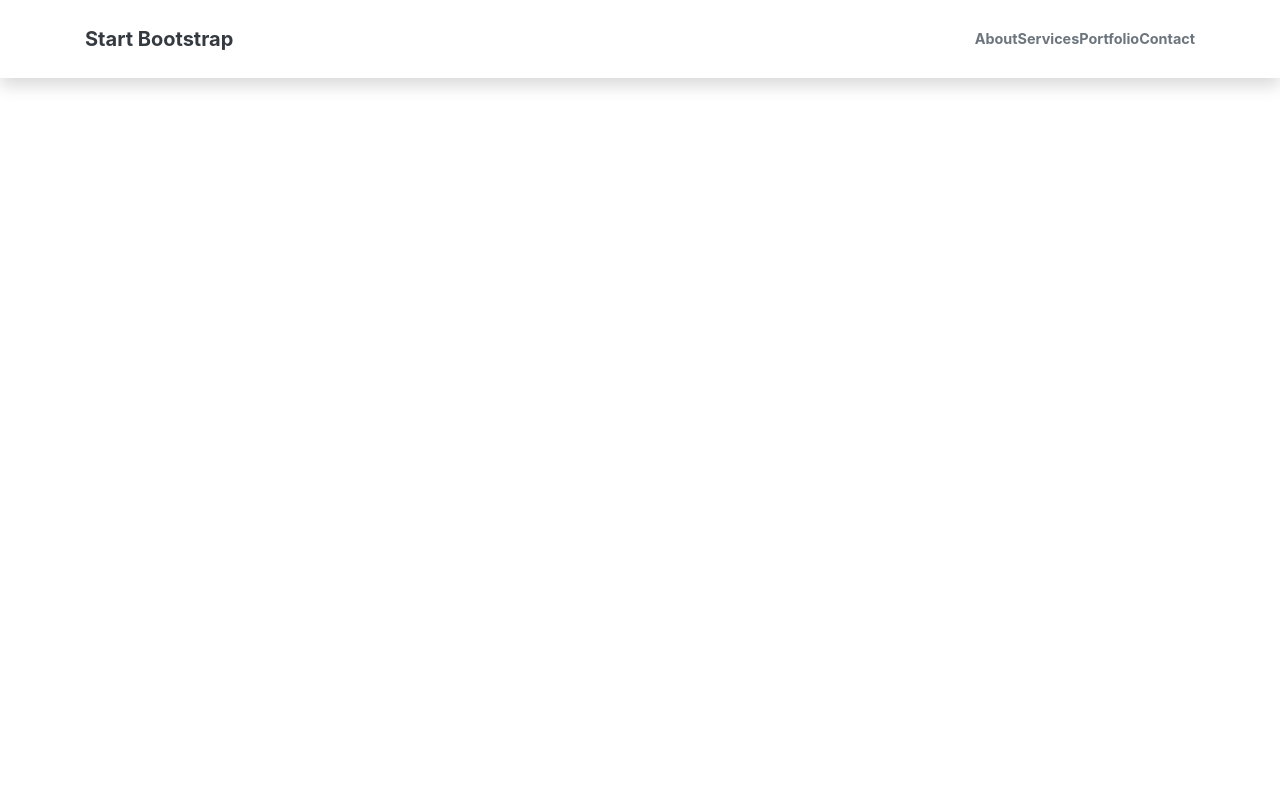
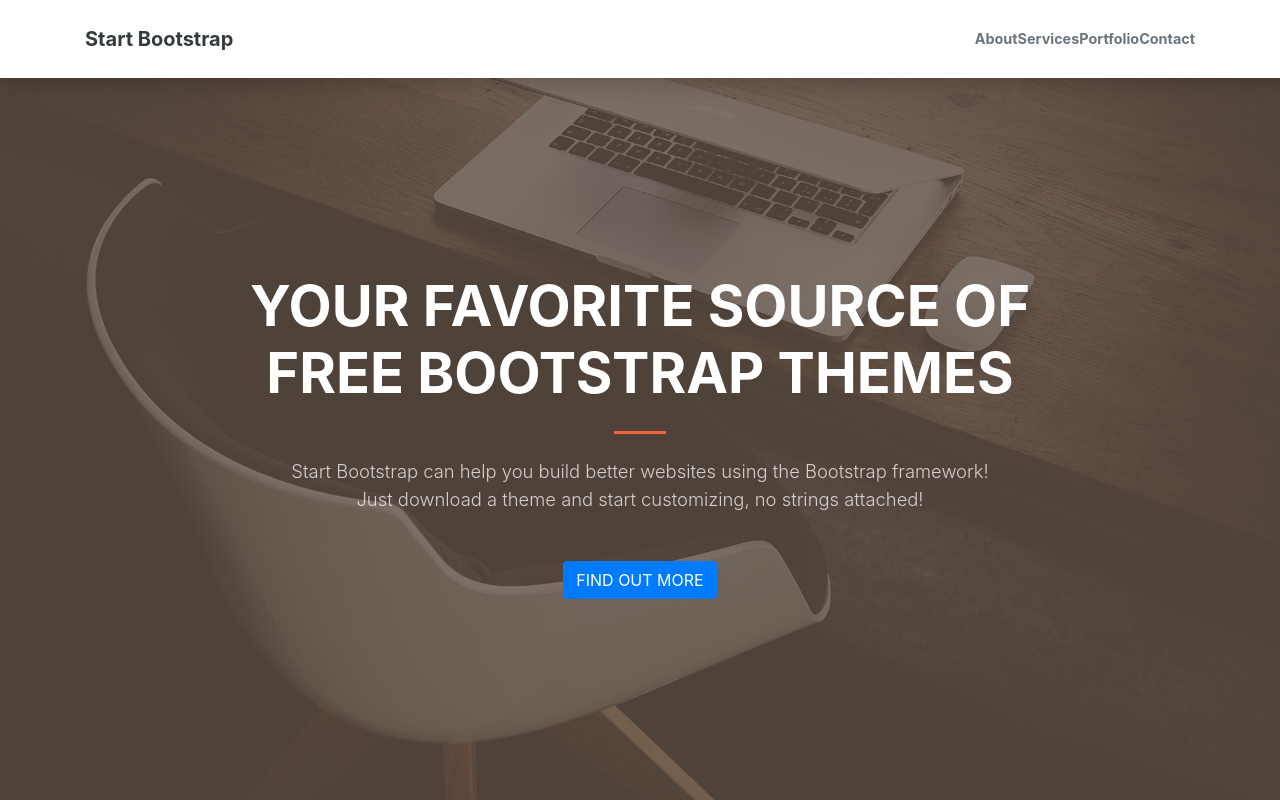
Before and after one commit to nelghzaoui/portfolio, an Angular app: page / in a window 1280 px wide. Built offline with nearby package versions, Linux system fonts and the light colour scheme.

Commit message:
home page

```diff
--- a/src/app/app.component.html
+++ b/src/app/app.component.html
@@ -1,6 +1,6 @@
 <navbar></navbar>
 
-<!-- <header class="masthead">
+<header class="masthead">
   <div class="container h-100">
     <div class="row h-100 align-items-center justify-content-center text-center">
       <div class="col-lg-10 align-self-end">
@@ -14,4 +14,4 @@
       </div>
     </div>
   </div>
-</header> -->
+</header>
--- a/src/app/app.component.scss
+++ b/src/app/app.component.scss
@@ -1,38 +1,40 @@
-// // Styling for the masthead
-// header.masthead {
-//     padding-top: 10rem;
-//     padding-bottom: calc(10rem - #{$navbar-height});
-//     // replace the masthead.jpg image in the /img directory to change the image
-//     // if the image name change, make sure to update the url path below!
-//     background: linear-gradient(to bottom, #{fade-out($brown, .2)} 0%, #{fade-out($brown, .2)} 100%),
-//     url('../img/bg-masthead.jpg');
-//     background-position: center;
-//     background-repeat: no-repeat;
-//     background-attachment: scroll;
-//     background-size: cover;
+@import "src/theme/variables.scss";
 
-//     h1 {
-//         font-size: 2.25rem;
-//     }
+// Styling for the masthead
+header.masthead {
+    padding-top: 10rem;
+    padding-bottom: calc(10rem - #{$navbar-height});
+    // replace the masthead.jpg image in the /img directory to change the image
+    // if the image name change, make sure to update the url path below!
+    background: linear-gradient(to bottom, #{fade-out($brown, .2)} 0%, #{fade-out($brown, .2)} 100%),
+    url('src/assets/img/bg-masthead.jpg');
+    background-position: center;
+    background-repeat: no-repeat;
+    background-attachment: scroll;
+    background-size: cover;
 
-//     @include media-breakpoint-up(lg) {
-//         height: 100vh;
-//         min-height: 40rem;
-//         padding-top: $navbar-height;
-//         padding-bottom: 0;
+    h1 {
+        font-size: 2.25rem;
+    }
 
-//         p {
-//             font-size: 1.15rem;
-//         }
+    @include media-breakpoint-up(lg) {
+        height: 100vh;
+        min-height: 40rem;
+        padding-top: $navbar-height;
+        padding-bottom: 0;
 
-//         h1 {
-//             font-size: 3rem;
-//         }
-//     }
+        p {
+            font-size: 1.15rem;
+        }
 
-//     @include media-breakpoint-up(xl) {
-//         h1 {
-//             font-size: 3.5rem;
-//         }
-//     }
-// }
+        h1 {
+            font-size: 3rem;
+        }
+    }
+
+    @include media-breakpoint-up(xl) {
+        h1 {
+            font-size: 3.5rem;
+        }
+    }
+}
--- a/src/app/navbar/navbar.component.scss
+++ b/src/app/navbar/navbar.component.scss
@@ -1,6 +1,3 @@
-@import "node_modules/bootstrap/scss/functions";
-@import "node_modules/bootstrap/scss/mixins/_breakpoints";
-@import "node_modules/bootstrap/scss/variables";
 @import "src/theme/variables.scss";
 
 #mainNav {
--- a/src/theme/variables.scss
+++ b/src/theme/variables.scss
@@ -1,3 +1,7 @@
+@import "node_modules/bootstrap/scss/functions";
+@import "node_modules/bootstrap/scss/mixins/_breakpoints";
+@import "node_modules/bootstrap/scss/variables";
+
 /* COLORS */
 $primary: #f4623a;
 $secondary: #6c757d;
```
Also changed, not shown: src/assets/img/bg-masthead.jpg (added), 1 other file (tests, documents, lock files or other folders).
